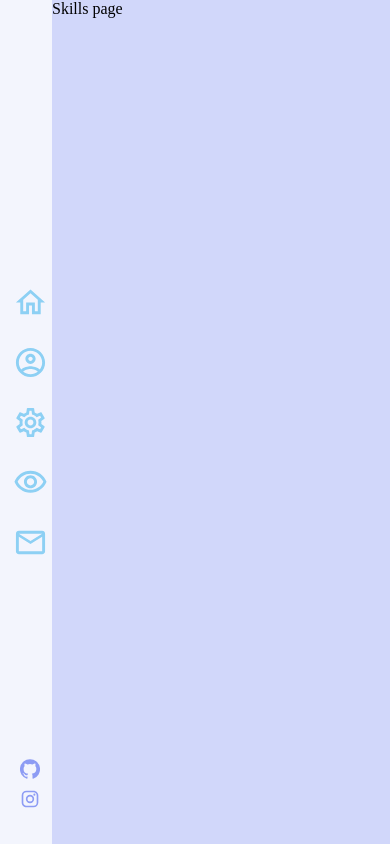
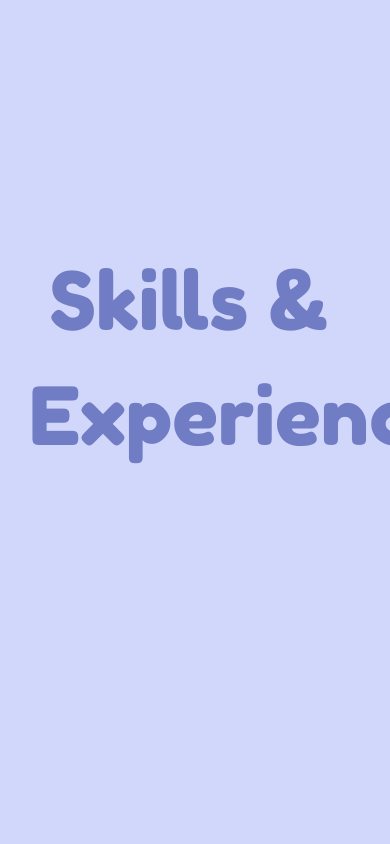
Before and after one commit to DucSkii/portfolio, a React (Create React App) app: page /skills in a window 390 px wide. Built offline with nearby package versions, Linux system fonts and the light colour scheme.

Commit message:
added responsiveness to home page

```diff
--- a/src/App.js
+++ b/src/App.js
@@ -24,12 +24,26 @@ const App = () => {
     },
     palette: {
       primary: {
-        main: '#8d9cf4',
+        main: '#707cc3',
       },
       secondary: {
         main: '#8dd0f4'
       }
     },
+    breakpoints: {
+      values: {
+        xs: 0,
+        sm: 578,
+        md: 960,
+        lg: 1780,
+        xl: 1920,
+      }
+    }
+    // xs, extra-small: 0px
+    // sm, small: 600px
+    // md, medium: 960px
+    // lg, large: 1280px
+    // xl, extra-large: 1920px
   })
 
   return (
--- a/src/components/Navigation/NavButton/index.js
+++ b/src/components/Navigation/NavButton/index.js
@@ -15,6 +15,7 @@ const NavButton = ({ children, navigation, Text }) => {
   const dispatch = useDispatch()
   const history = useHistory()
   const [hovered, setHovered] = useState(false)
+  const [style, setStyle] = useState({})
 
   const delayAndGo = e => {
     e.preventDefault()
@@ -27,8 +28,18 @@ const NavButton = ({ children, navigation, Text }) => {
     }
     return () => {
       setIsLoaded(false)
+      setHovered(false)
     }
   }, [location.pathname, navigation])
+
+
+  useEffect(() => {
+    if (hovered === true) {
+      setStyle({ opacity: '1' })
+    } else {
+      setStyle({})
+    }
+  }, [hovered])
 
   const pageLoad = () => {
     if (isLoaded === true) {
@@ -50,25 +61,15 @@ const NavButton = ({ children, navigation, Text }) => {
             {hovered ? (
               (Text === 'Projects' || Text === 'Contact') ? (
                 <Typography
-                  style={{
-                    fontFamily: 'Roboto',
-                    fontSize: '9px',
-                    textAlign: 'center',
-                    letterSpacing: '1px',
-                    color: '#47b3ed',
-                  }}
+                  className={classes.textSmall}
+                  style={style}
                 >
                   {Text}
                 </Typography>
               ) : (
                   <Typography
-                    style={{
-                      fontFamily: 'Roboto',
-                      fontSize: '12px',
-                      textAlign: 'center',
-                      letterSpacing: '1px',
-                      color: '#47b3ed',
-                    }}
+                    className={classes.text}
+                    style={style}
                   >
                     {Text}
                   </Typography>
--- a/src/components/Navigation/NavButton/styles.js
+++ b/src/components/Navigation/NavButton/styles.js
@@ -8,4 +8,22 @@ export const useStyles = makeStyles({
     padding: '0',
     margin: '0',
   },
+  text: {
+    fontFamily: 'Roboto',
+    fontSize: '12px',
+    textAlign: 'center',
+    letterSpacing: '1px',
+    color: '#47b3ed',
+    opacity: '0',
+    transition: 'opacity 0.3s ease-in',
+  },
+  textSmall: {
+    fontFamily: 'Roboto',
+    fontSize: '9px',
+    textAlign: 'center',
+    letterSpacing: '1px',
+    color: '#47b3ed',
+    opacity: '0',
+    transition: 'opacity 0.3s ease-in',
+  },
 })
--- a/src/components/Navigation/styles.js
+++ b/src/components/Navigation/styles.js
@@ -1,6 +1,6 @@
 import { makeStyles } from '@material-ui/core/styles'
 
-export const useStyles = makeStyles({
+export const useStyles = makeStyles(theme => ({
   container: {
     height: '100vh',
     width: '60px',
@@ -9,9 +9,12 @@ export const useStyles = makeStyles({
     flexDirection: 'column',
     justifyContent: 'space-between',
     zIndex: '5',
-  },
-  socials: {
-
+    [theme.breakpoints.up('xs')]: {
+      display: 'none',
+    },
+    [theme.breakpoints.up('md')]: {
+      display: 'flex',
+    },
   },
   buttonSocials: {
     maxWidth: '60px',
@@ -20,4 +23,4 @@ export const useStyles = makeStyles({
     padding: '0',
     margin: '0',
   }
-})
+}))
--- a/src/pages/About/index.js
+++ b/src/pages/About/index.js
@@ -1,4 +1,5 @@
 import React, { useState, useEffect } from 'react'
+import { Grid, Typography } from '@material-ui/core'
 import { useSelector } from 'react-redux'
 
 import { useStyles } from './styles'
@@ -8,6 +9,8 @@ const About = () => {
   const classes = useStyles()
   const loading = useSelector(state => state.pageTransition.loadingDisable)
   const [style, setStyle] = useState({})
+
+  const title = 'About me'.split('')
 
   useEffect(() => {
     if (loading === true) {
@@ -21,7 +24,38 @@ const About = () => {
 
   return (
     <div className={classes.About} style={style}>
-      About page
+      <Grid container>
+        <Grid item xs={12} style={{ height: '30vh' }} />
+        <Grid container item xs={12}>
+          <Typography
+            variant='h2'
+            color='primary'
+            style={{
+              cursor: 'default',
+              userSelect: 'none',
+              marginLeft: '7.5%',
+              fontSize: '80px',
+            }}
+          >
+            {title.map((letter, index) => {
+              if (letter === ' ') {
+                return ' '
+              }
+              if (index === 0) {
+                return (
+                  <span className='a' key={index} style={{ marginLeft: '5px' }}>{letter}</span>
+                )
+              }
+              return (
+                <span className='a' key={index}>{letter}</span>
+              )
+            })}
+          </Typography>
+        </Grid>
+      </Grid>
+      <Grid container item xs={12}>
+
+      </Grid>
     </div>
   )
 }
--- a/src/pages/Home/index.js
+++ b/src/pages/Home/index.js
@@ -45,6 +45,7 @@ const Home = () => {
           <Grid container item xs={12}>
             <Typography variant='h1'
               aria-hidden="true"
+              className={classes.letters}
               style={{
                 color: '#ffffff',
                 cursor: 'default',
@@ -96,11 +97,12 @@ const Home = () => {
           <Grid container item xs={11}>
             <Typography variant='h5'
               aria-hidden="true"
+              color='primary'
+              className={classes.text}
               style={{
                 fontFamily: 'Roboto',
                 marginTop: '10px',
                 cursor: 'default',
-                color: '#707cc3',
                 userSelect: 'none',
               }}
             >
@@ -118,15 +120,19 @@ const Home = () => {
                 onClick={delayAndGo}
                 style={{ textDecoration: 'none' }}
               >
-                <Button variant='outlined' color='primary' style={{ color: '#707cc3' }} onClick={() => dispatch(setTrue())}>
-                  <Typography variant='h6' style={{ fontFamily: 'Roboto', fontWeight: 'bold' }}>
+                <Button variant='outlined' color='primary' onClick={() => dispatch(setTrue())}>
+                  <Typography variant='h6' className={classes.contactButton}
+                    style={{ fontFamily: 'Roboto', fontWeight: 'bold' }}
+                  >
                     Contact me!
                   </Typography>
                 </Button>
               </Link>}
             {loading &&
               <Button variant='outlined' color='primary' style={{ color: '#707cc3' }}>
-                <Typography variant='h6' style={{ fontFamily: 'Roboto', fontWeight: 'bold' }}>
+                <Typography variant='h6' className={classes.contactButton}
+                  style={{ fontFamily: 'Roboto', fontWeight: 'bold' }}
+                >
                   Contact me!
               </Typography>
               </Button>}
--- a/src/pages/Home/styles.js
+++ b/src/pages/Home/styles.js
@@ -1,10 +1,43 @@
 import { makeStyles } from '@material-ui/core/styles'
 
-export const useStyles = makeStyles({
+export const useStyles = makeStyles(theme => ({
   Home: {
     width: '100%',
     height: '100vh',
     opacity: '0',
     transition: 'opacity 0.8s ease-in-out'
-  }
-})
+  },
+  letters: {
+    [theme.breakpoints.up('xs')]: {
+      fontSize: '40px',
+    },
+    [theme.breakpoints.up('sm')]: {
+      fontSize: '60px'
+    },
+    [theme.breakpoints.up('md')]: {
+      fontSize: '80px'
+    },
+  },
+  text: {
+    [theme.breakpoints.up('xs')]: {
+      fontSize: '17px',
+    },
+    [theme.breakpoints.up('sm')]: {
+      fontSize: '22px',
+    },
+    [theme.breakpoints.up('md')]: {
+      fontSize: '25px'
+    },
+  },
+  contactButton: {
+    [theme.breakpoints.up('xs')]: {
+      fontSize: '15px',
+    },
+    [theme.breakpoints.up('sm')]: {
+      fontSize: '18px',
+    },
+    [theme.breakpoints.up('md')]: {
+      fontSize: '20px',
+    }
+  },
+}))
--- a/src/pages/Skills/index.js
+++ b/src/pages/Skills/index.js
@@ -1,4 +1,5 @@
 import React, { useState, useEffect } from 'react'
+import { Grid, Typography } from '@material-ui/core'
 import { useSelector } from 'react-redux'
 
 import { useStyles } from './styles'
@@ -19,9 +20,42 @@ const Skills = () => {
     }
   }, [loading])
 
+  const title = 'Skills & Experience'.split(' ')
+
   return (
     <div className={classes.Skills} style={style}>
-      Skills page
+      <Grid container>
+        <Grid item xs={12} style={{ height: '30vh' }} />
+        <Grid container item xs={12}>
+          <Typography
+            variant='h2'
+            color='primary'
+            style={{
+              cursor: 'default',
+              userSelect: 'none',
+              marginLeft: '7.5%',
+              fontSize: '80px',
+            }}
+          >
+            {title.map((letter, index) => {
+              if (index === 0) {
+                return (
+                  <span className='a' key={index} style={{ marginLeft: '20px' }}>{letter}</span>
+                )
+              }
+              if (index === 2) {
+                return (
+                  <span className='a' key={index} style={{ marginRight: '60px' }}>{letter}</span>
+                )
+              } else {
+                return (
+                  <span className='a' key={index} style={{ margin: '0px 20px' }}>{letter}</span>
+                )
+              }
+            })}
+          </Typography>
+        </Grid>
+      </Grid>
     </div>
   )
 }
--- a/src/utils/rubberBand.css
+++ b/src/utils/rubberBand.css
@@ -3,7 +3,6 @@
   animation-fill-mode: both;
   animation-iteration-count: 1;
   display: inline-block;
-  color: #ffffff;
   transition: all 0.5s ease-in-out;
 }
 
```
Also changed, not shown: 1 other file (tests, documents, lock files or other folders).
